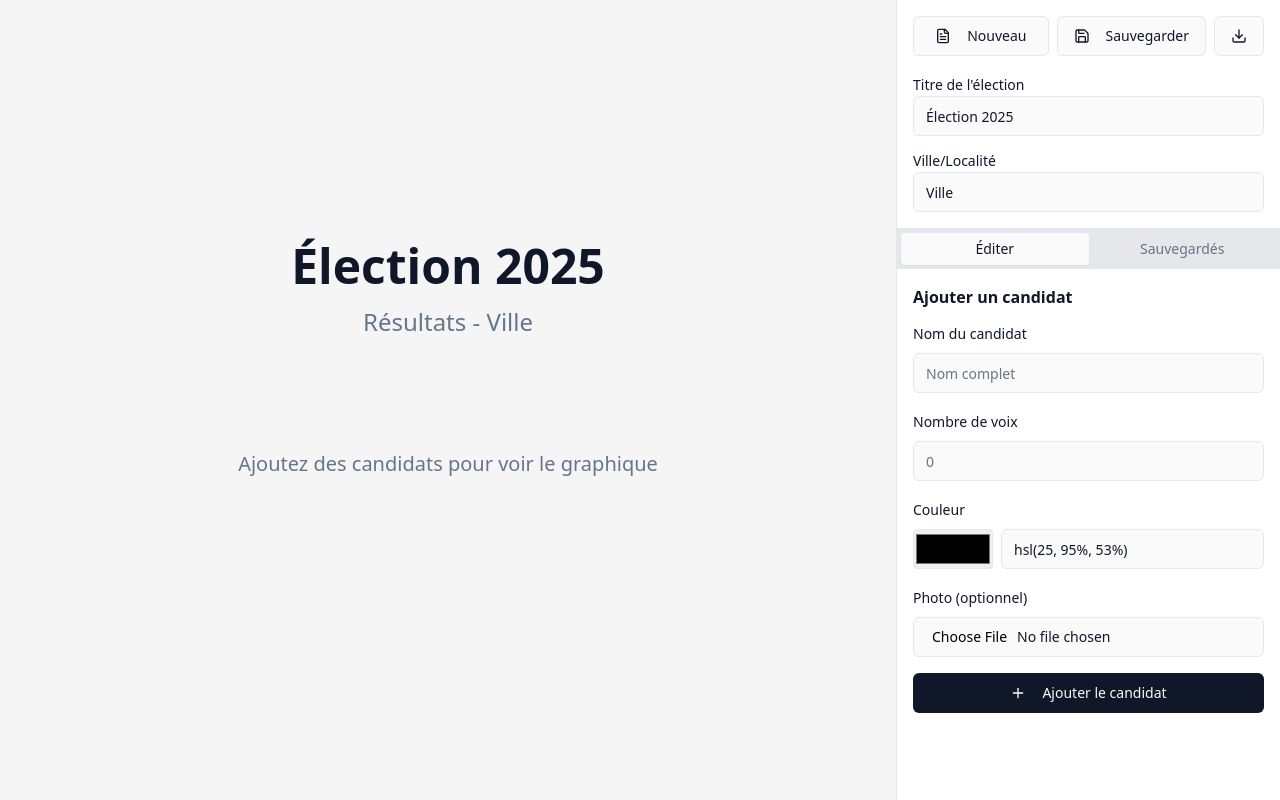
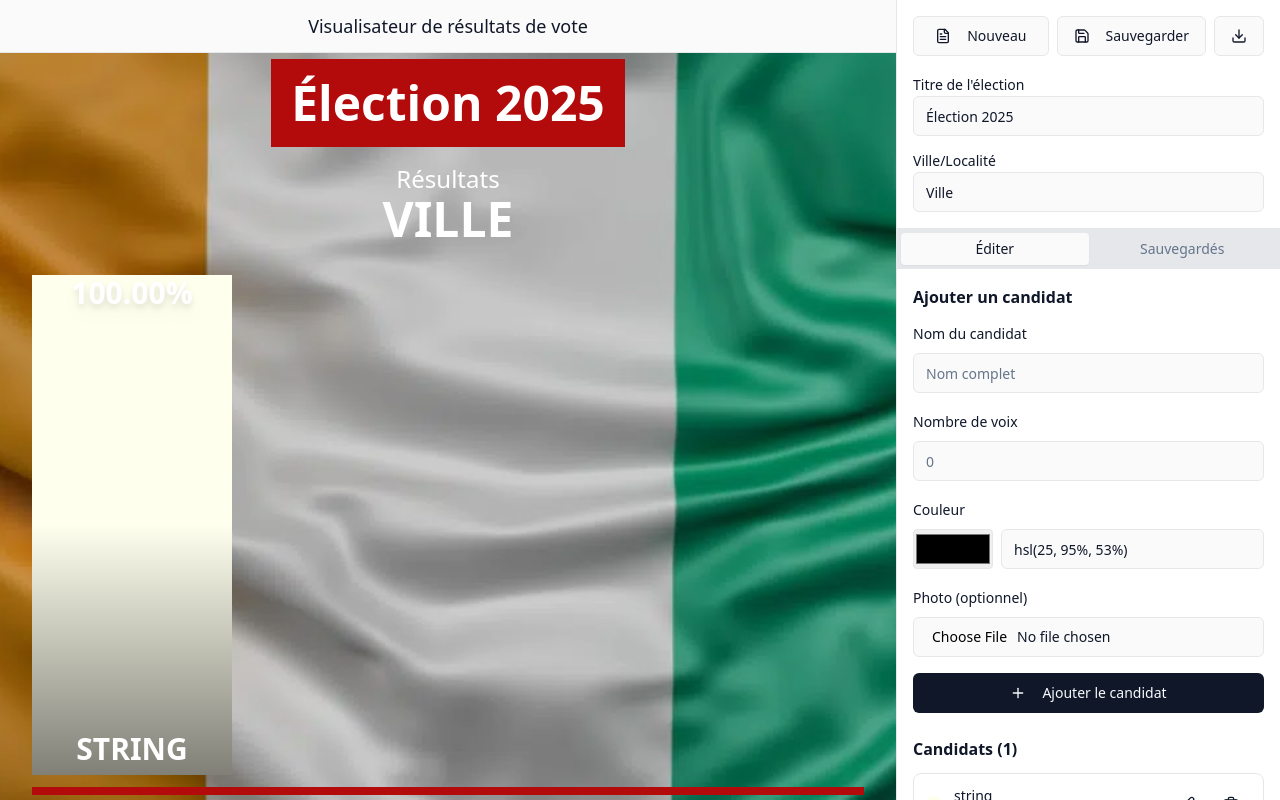
Before and after one commit to Alloco225/calculateur-affichage-vote, a React (Vite) app: page / in a window 1280 px wide. Built offline with nearby package versions, Linux system fonts and the light colour scheme; the HTML template or start-up script is replaced by a standard one.

Commit message:
added slope and colors

```diff
--- a/package.json
+++ b/package.json
@@ -80,5 +80,6 @@
     "typescript": "^5.8.3",
     "typescript-eslint": "^8.38.0",
     "vite": "^5.4.19"
-  }
+  },
+  "packageManager": "yarn@1.22.22+sha512.a6b2f7906b721bba3d67d4aff083df04dad64c399707841b7acf00f6b133b7ac24255f2652fa22ae3534329dc6180534e98d17432037ff6fd140556e2bb3137e"
 }
--- a/src/components/ChartCanvas.tsx
+++ b/src/components/ChartCanvas.tsx
@@ -22,14 +22,18 @@ export const ChartCanvas = ({ title, location, candidates }: ChartCanvasProps) =
   const sortedCandidates = [...candidates].sort((a, b) => b.votes - a.votes);
 
   return (
-    <div className="w-full h-full flex items-center justify-center p-8" id="chart-canvas">
+    <div className="relative w-full h-full flex items-center justify-center p-8" id="chart-canvas">
       <div className="w-full max-w-5xl">
         <div className="text-center mb-8">
-          <h1 className="text-5xl font-bold mb-4" style={{ color: "hsl(var(--foreground))" }}>
+          <div className="text-5xl inline-block font-bold mb-4 bg-[#B30A0C] text-white p-5 " >
             {title}
-          </h1>
-          <p className="text-2xl" style={{ color: "hsl(var(--muted-foreground))" }}>
-            Résultats - {location}
+          </div>
+          <p className="text-2xl text-white" >
+            Résultats
+
+            <div className="text-5xl font-bold uppercase text-white">
+              {location}
+            </div>
           </p>
         </div>
 
@@ -40,21 +44,26 @@ export const ChartCanvas = ({ title, location, candidates }: ChartCanvasProps) =
             </p>
           </div>
         ) : (
-          <div className="flex items-end justify-center gap-4 h-[500px]">
+          <div className="flex items-end justify-between gap-4 h-[500px]">
             {sortedCandidates.map((candidate) => {
               const percentage = totalVotes > 0 ? (candidate.votes / totalVotes) * 100 : 0;
-              const heightPercent = (candidate.votes / maxVotes) * 90;
+              const minTextHeight = 50; // in pixels
+              const imageHeight = 200 + minTextHeight; // height of the image in pixels
+              const barHeightPx = (percentage / 100) * 500; // 500px is the container height
+              const finalHeightPercent = barHeightPx < imageHeight ? (imageHeight / 500) * 100 : percentage;
+              const firstName = candidate.name.split(' ')[0];
+              const lastName = candidate.name.split(' ').slice(1).join(' ').toUpperCase();
 
               return (
                 <div
                   key={candidate.id}
-                  className="relative flex flex-col items-center justify-end flex-1 max-w-[200px]"
+                  className="relative h-full flex flex-col items-center justify-end flex-1 max-w-[200px]"
                 >
                   <div
-                    className="relative w-full rounded-t-lg transition-all duration-700 ease-out flex flex-col justify-between p-4"
+                    className="relative w-full transition-all duration-700 ease-out flex flex-col justify-between"
                     style={{
                       backgroundColor: candidate.color,
-                      height: animated ? `${heightPercent}%` : "0%",
+                      height: animated ? `${finalHeightPercent}%` : "0%",
                       minHeight: "100px",
                     }}
                   >
@@ -65,26 +74,30 @@ export const ChartCanvas = ({ title, location, candidates }: ChartCanvasProps) =
                     </div>
 
                     {candidate.image && (
-                      <div className="flex justify-center">
+                      <div className="h-[200px] overflow-hidden flex justify-center">
                         <img
                           src={candidate.image}
                           alt={candidate.name}
-                          className="w-20 h-20 rounded-full object-cover border-4 border-white shadow-lg"
+                          className="max-h-[200px] w-full object-cover"
                         />
                       </div>
                     )}
-                  </div>
 
-                  <div className="mt-3 text-center w-full">
-                    <p className="font-semibold text-sm" style={{ color: "hsl(var(--foreground))" }}>
-                      {candidate.name}
-                    </p>
+                    <div className="absolute bottom-0 left-0 w-full h-1/2 bg-gradient-to-b from-transparent to-black opacity-50">
+                    </div>
+
+                    <div className="absolute bottom-0 left-0 w-full p-2 mt-3 text-center text-white">
+                        <p className="text-xl">{lastName}</p>
+                        <p className="font-semibold text-3xl uppercase">{firstName}</p>
+                    </div>
                   </div>
                 </div>
               );
             })}
           </div>
         )}
+
+        <div className="h-2 bg-[#B30A0C] w-full mt-3"></div>
       </div>
     </div>
   );
--- a/src/hooks/useCampaign.ts
+++ b/src/hooks/useCampaign.ts
@@ -10,7 +10,14 @@ export const useCampaign = () => {
     id: "",
     title: "Élection 2025",
     location: "Ville",
-    candidates: [],
+    candidates: [
+      {
+        id: "1",
+        name: "string",
+        votes: 10,
+        color: "#ffE",
+      }
+    ],
     createdAt: Date.now(),
     updatedAt: Date.now(),
   });
--- a/src/pages/Index.tsx
+++ b/src/pages/Index.tsx
@@ -63,12 +63,21 @@ const Index = () => {
   return (
     <div className="flex h-screen w-full overflow-hidden">
       {/* Canvas central */}
-      <div className="flex-1 bg-canvas overflow-auto">
-        <ChartCanvas
-          title={currentCampaign.title}
-          location={currentCampaign.location}
-          candidates={currentCampaign.candidates}
-        />
+      <div className="flex flex-col flex-1">
+        <div className="sticky top-0 p-3 border-b">
+          <h2 className="text-lg text-center">
+            Visualisateur de résultats de vote
+          </h2>
+        </div>
+        <div className="relative flex-1 bg-canvas overflow-auto">
+          <img src="/images/background.webp" alt="Background" className="absolute z-0 top-0 left-0 w-full h-full object-cover" />
+          <div className="absolute top-0 left-0 w-full h-full bg-black bg-opacity-20"></div>
+          <ChartCanvas
+            title={currentCampaign.title}
+            location={currentCampaign.location}
+            candidates={currentCampaign.candidates}
+          />
+        </div>
       </div>
 
       {/* Panneau latéral droit */}
```
Also changed, not shown: public/images/background.webp (added), 1 other file (tests, documents, lock files or other folders).
